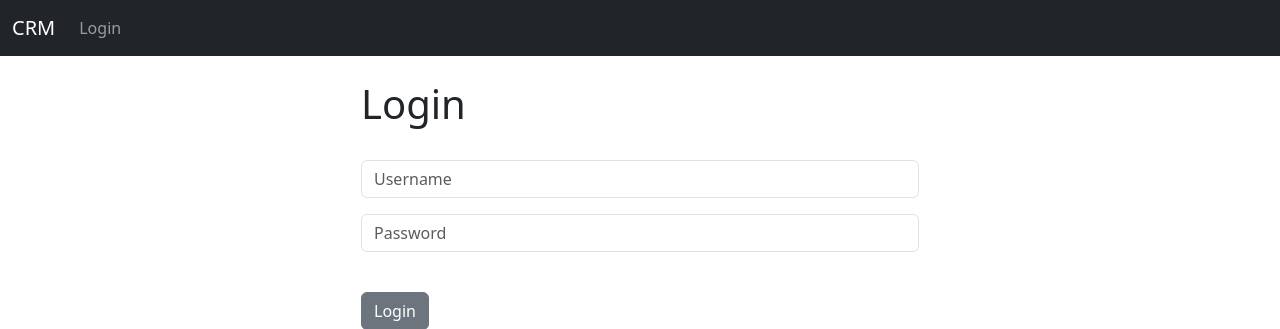
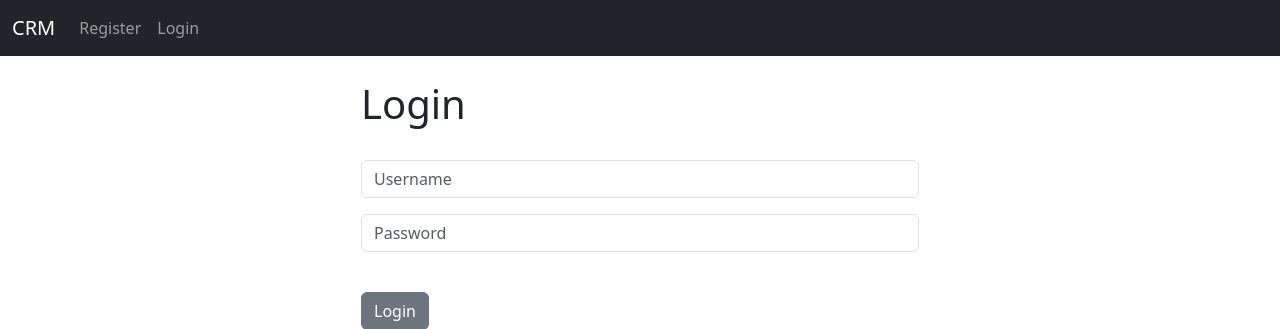
Before and after one commit to michaelgetachew-abebe/Customer-Relation-Management-App, a Django app: page / in a window 1280 px wide. Shown: the top 329 px of the page. Run offline with Django 4.2, Linux system fonts and the light colour scheme.

Commit message:
Feat(add): started the user registeration implementation

```diff
--- a/crm/crmApp/templates/navbar.html
+++ b/crm/crmApp/templates/navbar.html
@@ -12,10 +12,12 @@
                 </li>
             {% else %}
                 <li class="nav-item">
+                    <a class="nav-link" href="{% url 'register_user' %}">Register</a>
+                </li>
+                <li class="nav-item">
                     <a class="nav-link" href="{% url 'home' %}">Login</a>
                 </li>
             {% endif %}
-
         </ul>
       </div>
     </div>
--- /dev/null
+++ b/crm/crmApp/templates/register.html
@@ -0,0 +1,5 @@
+{% extends 'base.html' %}
+
+{% block content %}
+<h1>Register User</h1>
+{% endblock %}
--- a/crm/crmApp/urls.py
+++ b/crm/crmApp/urls.py
@@ -4,5 +4,6 @@ from . import views
 urlpatterns = [
     path('', views.home, name='home'),
     # path('login/', views.login_user, name='login_user'),
-    path('logout/', views.logout_user, name='logout_user')
+    path('logout/', views.logout_user, name='logout_user'),
+    path('register/', views.register_user, name='register_user'),
 ]
--- a/crm/crmApp/views.py
+++ b/crm/crmApp/views.py
@@ -22,3 +22,6 @@ def logout_user(request):
     logout(request)
     messages.success(request, "Logged Out...")
     return redirect('home')
+
+def register_user(request):
+    return render(request, 'register.html', {})
```
Also changed, not shown: crm/db.sqlite3.
